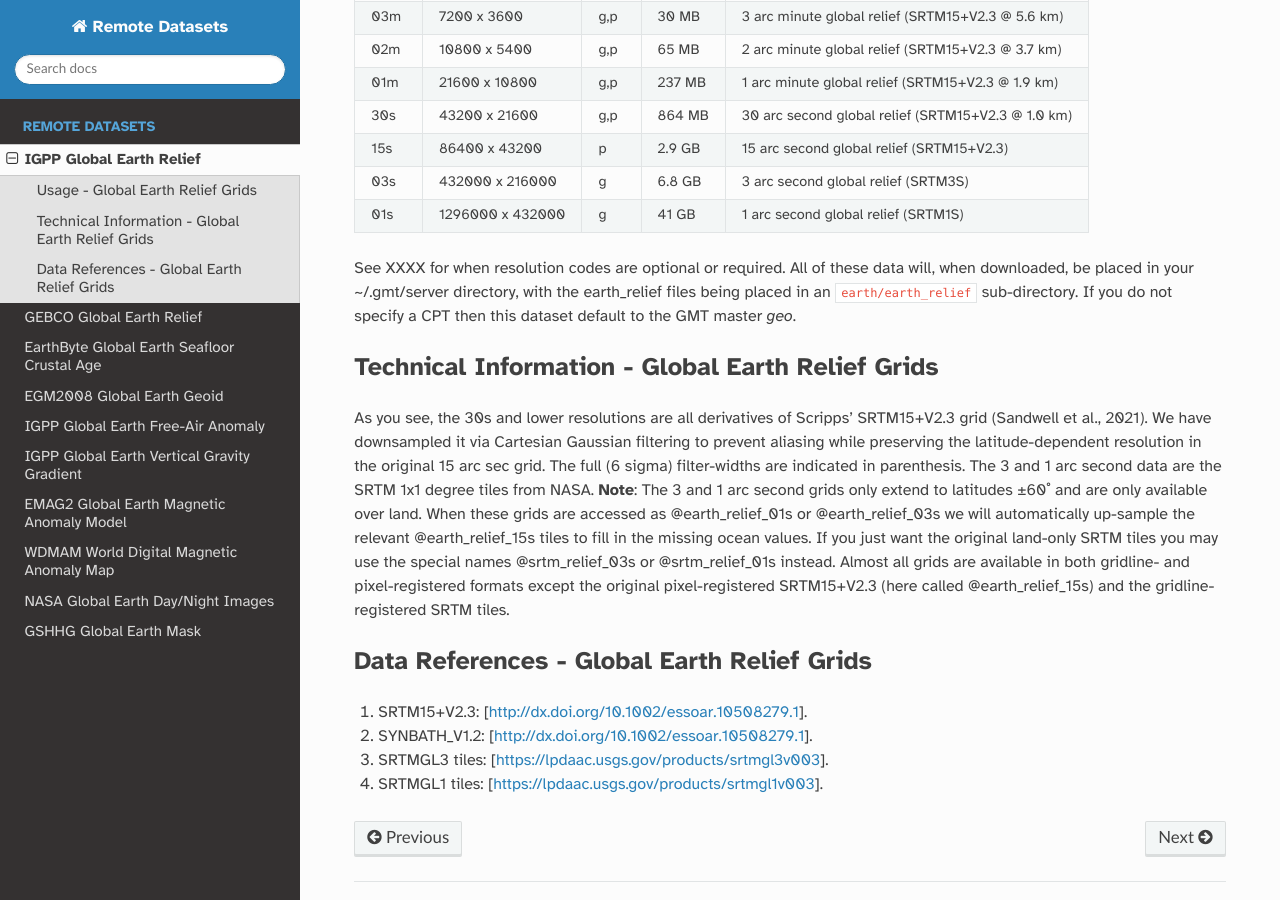
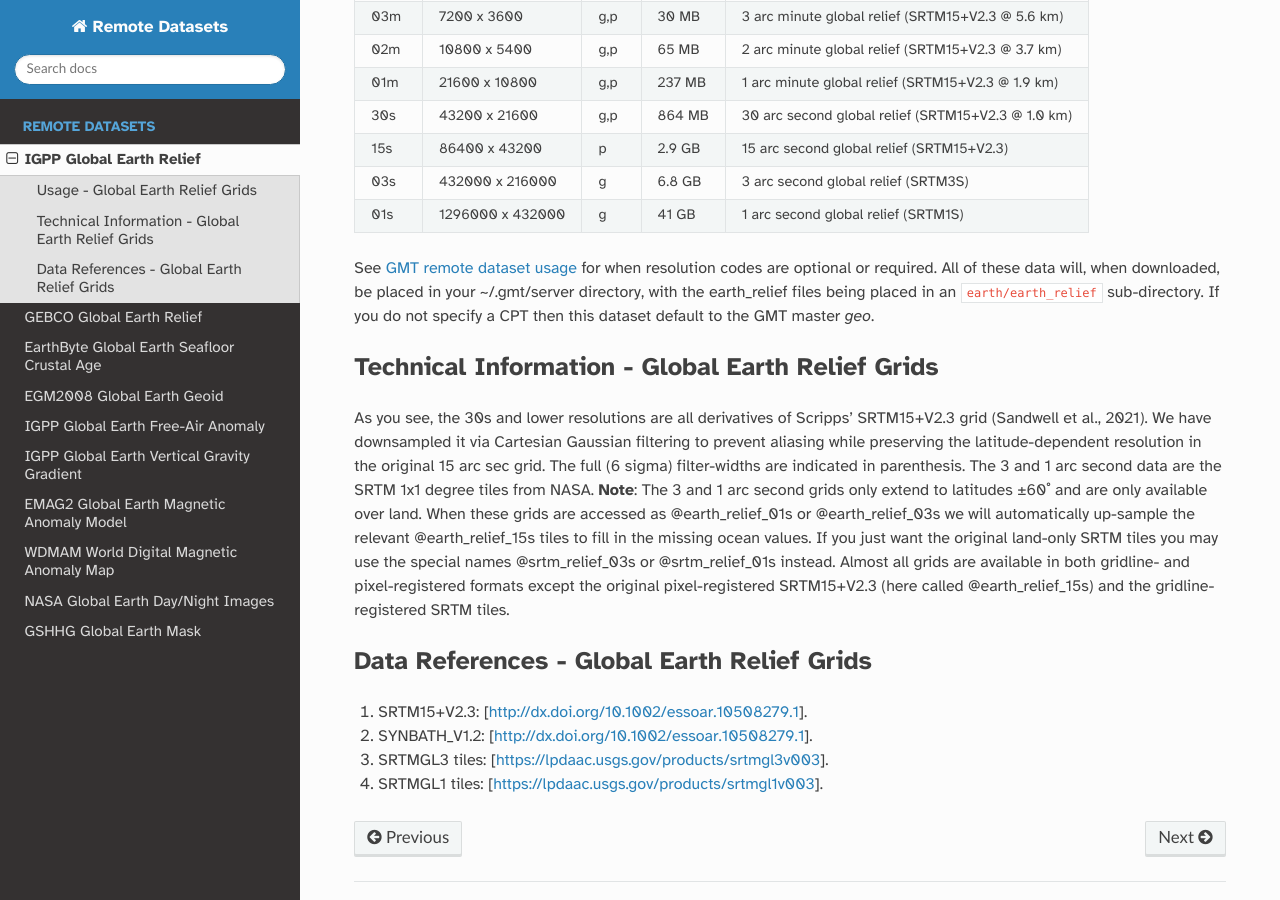
Before and after one commit to GenericMappingTools/remote-datasets, a Sphinx documentation site: the page built from docs/earth-relief.rst, in a window 1280 px wide and 900 px high, scrolled down 1176 px. Built offline with Sphinx 7.4.7 and the Read the Docs theme 2.0.0, drawn with Linux system fonts in a browser that asks for light colours.

Commit message:
Add link to the gmt usage docs

```diff
--- a/docs/earth-relief.rst
+++ b/docs/earth-relief.rst
@@ -50,7 +50,7 @@ Code Dimensions        Reg Size     Description
 01s   1296000 x 432000 g     41 GB  1 arc second global relief (SRTM1S)
 ==== ================= === =======  ==================================================
 
-See XXXX for when resolution codes are optional or required.
+See :gmt-docs:`GMT remote dataset usage <datasets/remote-data.html#usage>` for when resolution codes are optional or required.
 All of these data will, when downloaded, be placed in your ~/.gmt/server directory, with
 the earth_relief files being placed in an ``earth/earth_relief`` sub-directory.  If you
 do not specify a CPT then this dataset default to the GMT master *geo*.
```
